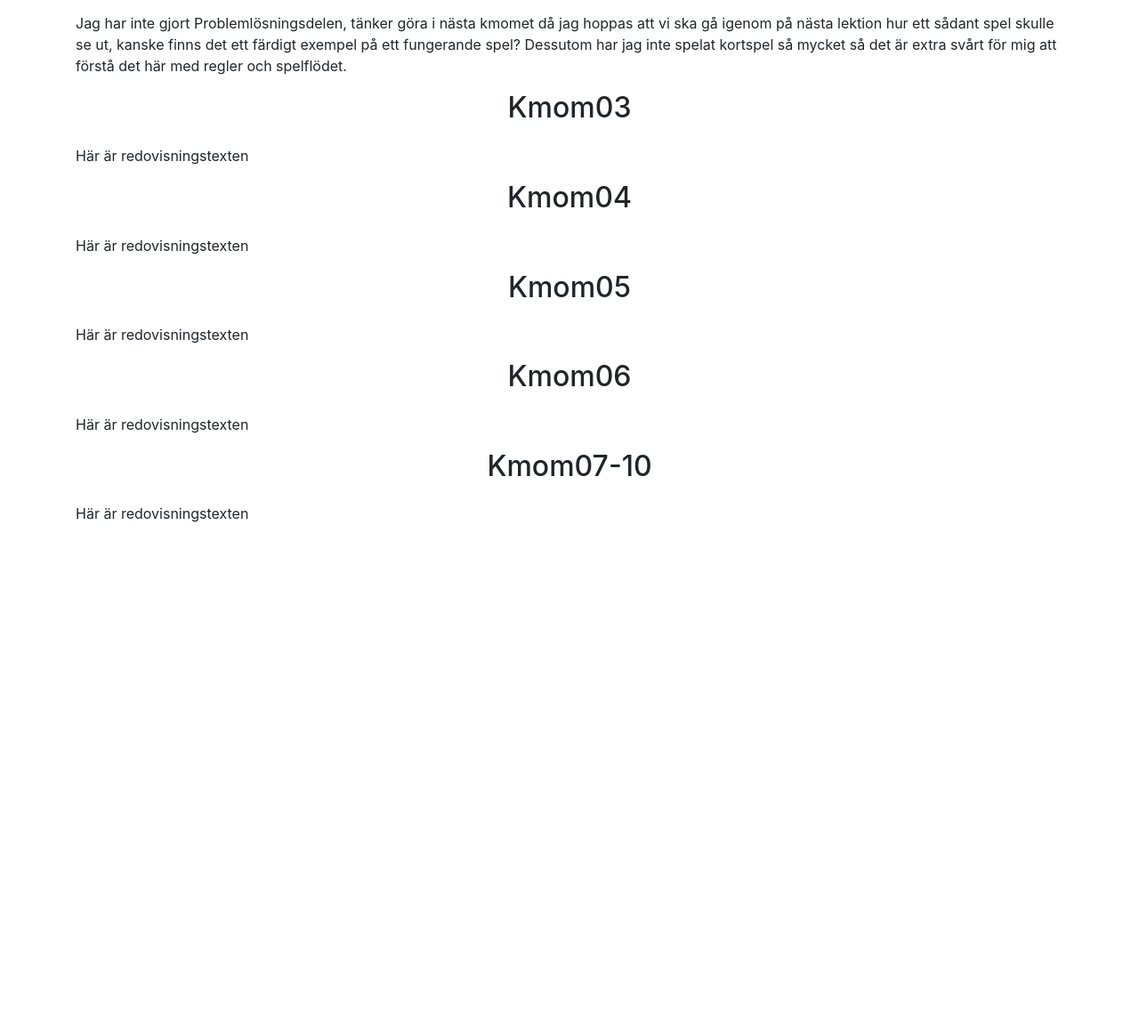
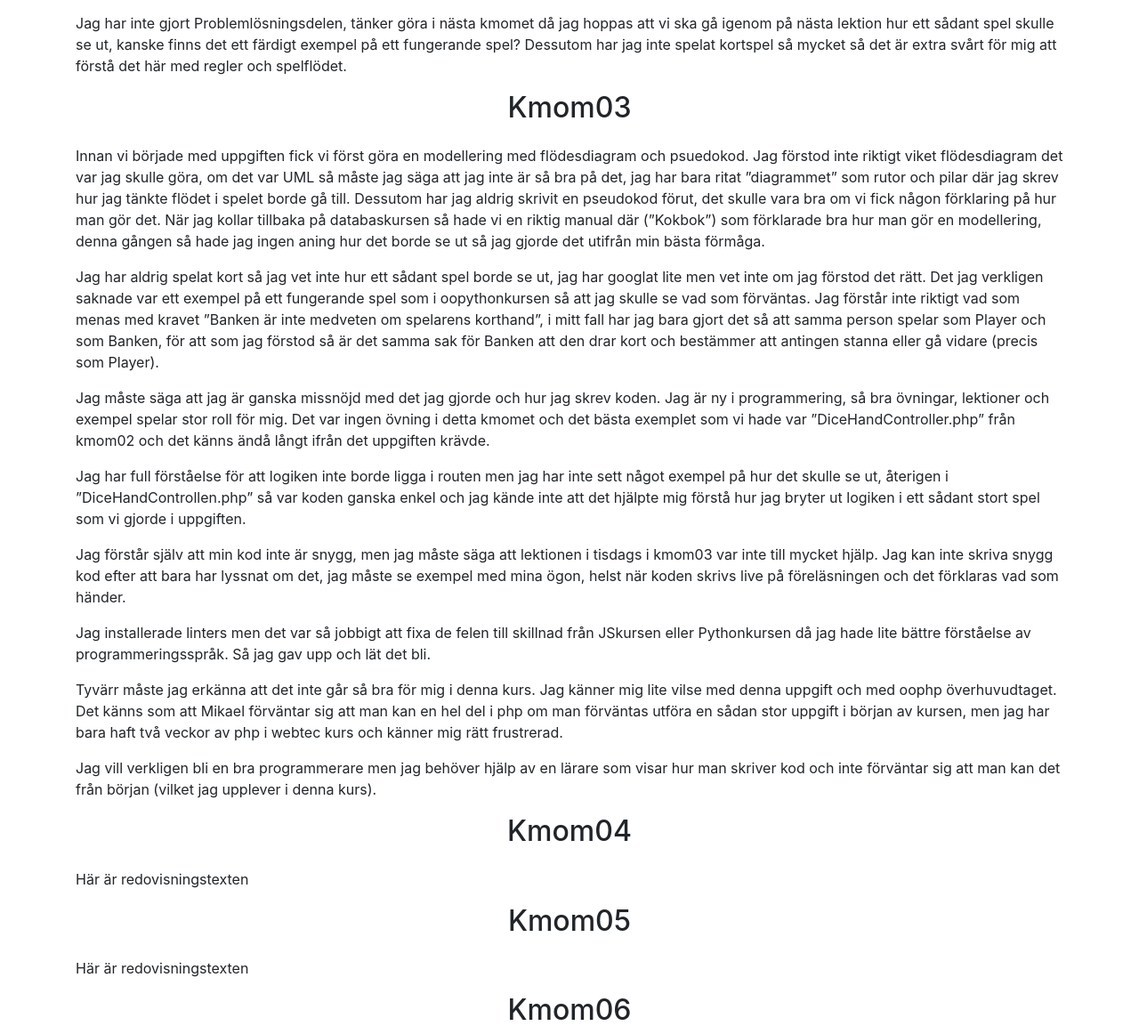
Before and after one commit to kalinchukkristina/report-mvc, a Symfony app: template templates/report.html.twig in a window 1280 px wide. Shown: the part 1201-2354 px from the top of the page at 89% size. Before the commit the page ends 1788 px from the top, so only its background shows below. Run offline with Twig, Linux system fonts and the light colour scheme; the template is opened without the code that fills it, so the values that code supplies are empty; some libraries are stand-ins or nearby versions.

Commit message:
added redovisning

```diff
--- a/templates/report.html.twig
+++ b/templates/report.html.twig
@@ -31,7 +31,14 @@
 
         <section>
         <h2>Kmom03</h2>
-        <p>Här är redovisningstexten</p>
+        <p>Innan vi började med uppgiften fick vi först göra en modellering med flödesdiagram och psuedokod. Jag förstod inte riktigt viket flödesdiagram det var jag skulle göra, om det var UML så måste jag säga att jag inte är så bra på det, jag har bara ritat ”diagrammet” som rutor och pilar där jag skrev hur jag tänkte flödet i spelet borde gå till. Dessutom har jag aldrig skrivit en pseudokod förut, det skulle vara bra om vi fick någon förklaring på hur man gör det. När jag kollar tillbaka på databaskursen så hade vi en riktig manual där (”Kokbok”) som förklarade bra hur man gör en modellering, denna gången så hade jag ingen aning hur det borde se ut så jag gjorde det utifrån min bästa förmåga. </p>
+        <p>Jag har aldrig spelat kort så jag vet inte hur ett sådant spel borde se ut, jag har googlat lite men vet inte om jag förstod det rätt. Det jag verkligen saknade var ett exempel på ett fungerande spel som i oopythonkursen så att jag skulle se vad som förväntas. Jag förstår inte riktigt vad som menas med kravet ”Banken är inte medveten om spelarens korthand”, i mitt fall har jag bara gjort det så att samma person spelar som Player och som Banken, för att som jag förstod så är det samma sak för Banken att den drar kort och bestämmer att antingen stanna eller gå vidare (precis som Player). </p>
+        <p>Jag måste säga att jag är ganska missnöjd med det jag gjorde och hur jag skrev koden. Jag är ny i programmering, så bra övningar, lektioner och exempel spelar stor roll för mig. Det var ingen övning i detta kmomet och det bästa exemplet som vi hade var ”DiceHandController.php”  från kmom02 och det känns ändå långt ifrån det uppgiften krävde. </p>
+        <p>Jag har full förståelse för att logiken inte borde ligga i routen men jag har inte sett något exempel på hur det skulle se ut, återigen i ”DiceHandControllen.php” så var koden ganska enkel och jag kände inte att det hjälpte mig förstå hur jag bryter ut logiken i ett sådant stort spel som vi gjorde i uppgiften. </p>
+        <p>Jag förstår själv att min kod inte är snygg, men jag måste säga att lektionen i tisdags i kmom03 var inte till mycket hjälp. Jag kan inte skriva snygg kod efter att bara har lyssnat om det, jag måste se exempel med mina ögon, helst när koden skrivs live på föreläsningen och det förklaras vad som händer. </p>
+        <p>Jag installerade linters men det var så jobbigt att fixa de felen till skillnad från JSkursen eller Pythonkursen då jag hade lite bättre förståelse av programmeringsspråk. Så jag gav upp och lät det bli. </p>
+        <p>Tyvärr måste jag erkänna att det inte går så bra för mig i denna kurs. Jag känner mig lite vilse med denna uppgift och med oophp överhuvudtaget. Det känns som att Mikael förväntar sig att man kan en hel del i php om man förväntas utföra en sådan stor uppgift i början av kursen, men jag har bara haft två veckor av php i webtec kurs och känner mig rätt frustrerad. </p>
+        <p>Jag vill verkligen bli en bra programmerare men jag behöver hjälp av en lärare som visar hur man skriver kod och inte förväntar sig att man kan det från början (vilket jag upplever i denna kurs).</p>
         </section>
 
         <section>
```
